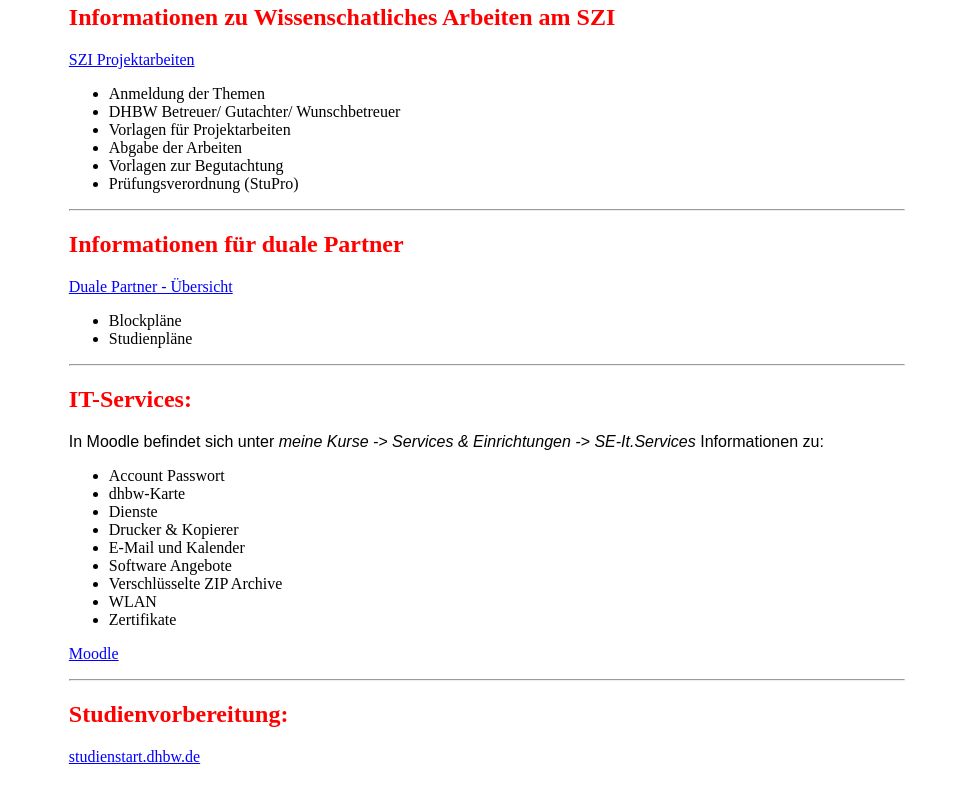
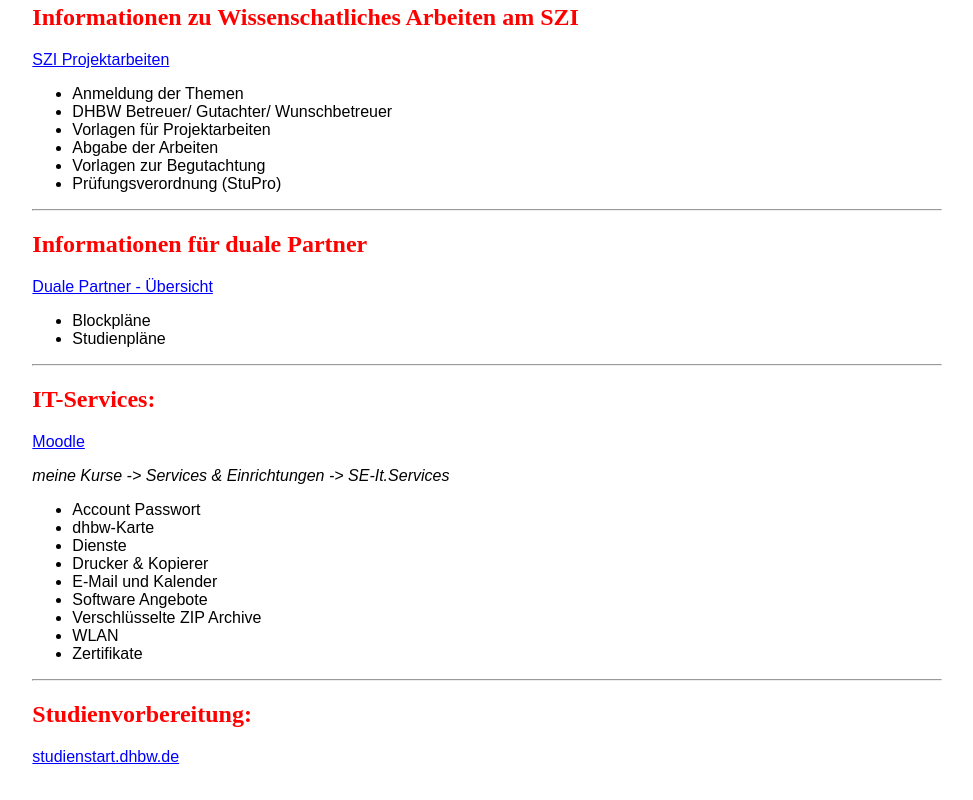
Before and after one commit to lehmeti/dhbwlinklist, a plain HTML site: page index.html in a window 1280 px wide. Shown: the part 884-1684 px from the top of the page, without its empty margins (153-1126 px from the left). Drawn offline with Linux system fonts and the light colour scheme.

Commit message:
CLEANUP | Fix some font and markup

```diff
--- a/index.css
+++ b/index.css
@@ -16,6 +16,7 @@ html {
     display: flex;
     justify-content: center;
     align-items: center;
+    font-family: "GenerisSansW01-Regular", sans-serif;
 }
 
 body {
@@ -25,7 +26,6 @@ body {
 
 p {
     color:black;
-    font-family: "GenerisSansW01-Regular", sans-serif;
 }
 
 hr {
--- a/index.html
+++ b/index.html
@@ -102,7 +102,8 @@
 
 <h2>IT-Services:</h2>
 
-<p>In Moodle befindet sich unter <i>meine Kurse -> Services & Einrichtungen -> SE-It.Services</i> Informationen zu:</p>
+<a href="https://moodle.dhbw-loerrach.de" target="_blank">Moodle</a>
+<p><i>meine Kurse -> Services & Einrichtungen -> SE-It.Services</i></p>
 
 <ul>
     <li>Account Passwort</li>
@@ -116,7 +117,7 @@
     <li>Zertifikate</li>
 </ul>
 
-<a href="https://moodle.dhbw-loerrach.de" target="_blank">Moodle</a>
+
 
 <hr>
 
```
